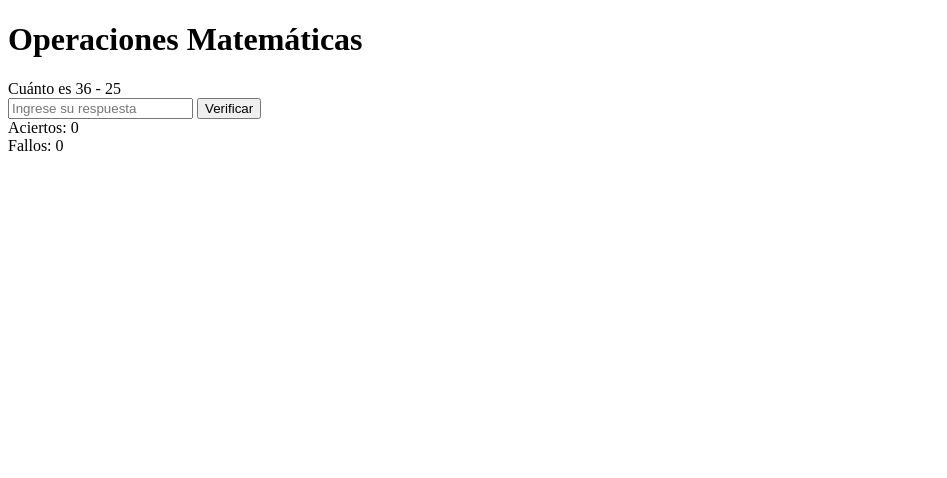
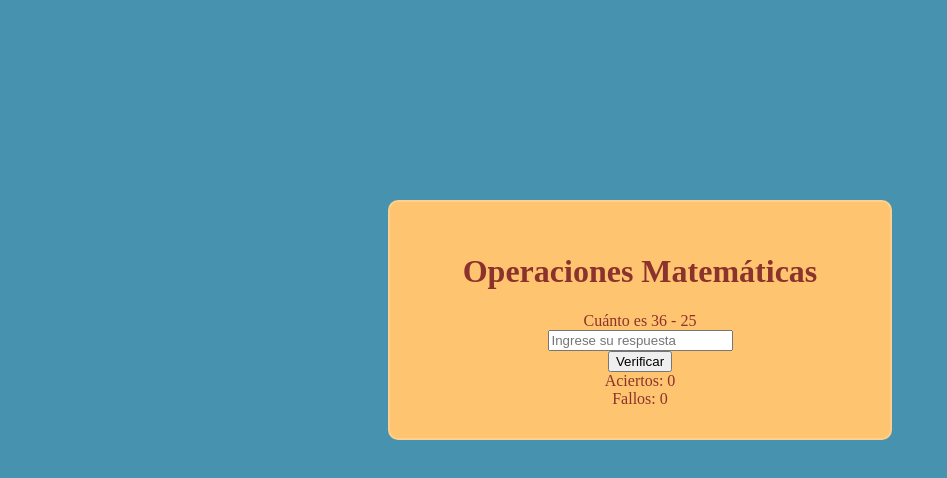
Before and after one commit to Juanluis439/Matematicas, a plain HTML site: page Matemáticas/index.html in a window 1280 px wide. Shown: the whole page, without its empty margins (0-947 px from the left). Drawn offline with Linux system fonts and the light colour scheme.

Commit message:
Añadida una nueva hoja de estilos

```diff
--- a/Matemáticas/index.html
+++ b/Matemáticas/index.html
@@ -3,11 +3,12 @@
 <head>
     <meta charset="UTF-8">
     <meta name="viewport" content="width=device-width, initial-scale=1.0">
-    <title>Document</title>
+    <link rel="stylesheet" href="style.css">
+    <title>Operadores Matematicos</title>
 </head>
     <title>Operaciones Matemáticas</title>
 <body>
-
+   <div class="envoltura">
         <h1>Operaciones Matemáticas</h1>
 
         <div id="operacion"></div>
@@ -23,6 +24,8 @@
             Fallos: <span id="fallos">0</span>
         </div>
 
+    </div>
+
     <script src="index.js"></script>
 </body>
 </html>
--- a/Matemáticas/index.js
+++ b/Matemáticas/index.js
@@ -30,7 +30,6 @@ function mostrarOperacion() {
         numero2 = numero1
         numero1 = temp
     }
-    console.log(numero1, numero2, operadorActual)
     const operacion = `Cuánto es ${numero1} ${operadorActual} ${numero2}`;
     const resultadoOperacion = matematica(numero1, operadorActual, numero2);
     document.getElementById('operacion').innerText = operacion;
--- /dev/null
+++ b/Matemáticas/style.css
@@ -0,0 +1,18 @@
+body{
+    background-color: #4793AF;
+    display: flex;
+    justify-content: center;
+    margin-top: 200px;
+}
+
+.envoltura{
+    width: 420px;
+    background-color: #FFC470;
+    border: 2px solid rgba(255, 255, 255, .2);
+    color: #8B322C;
+    border-radius: 10px;
+    padding: 30px 40px;
+    display: flex;
+    flex-direction: column;
+    align-items: center;
+}
```
Lines whose indentation alone changed are shown as unchanged.
